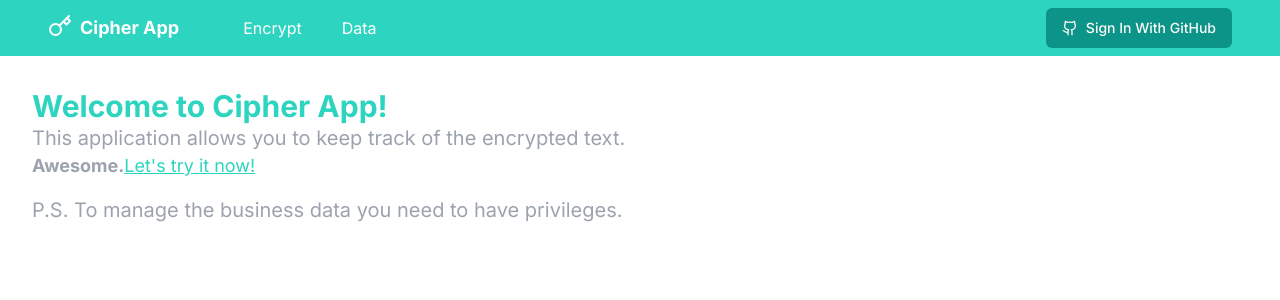
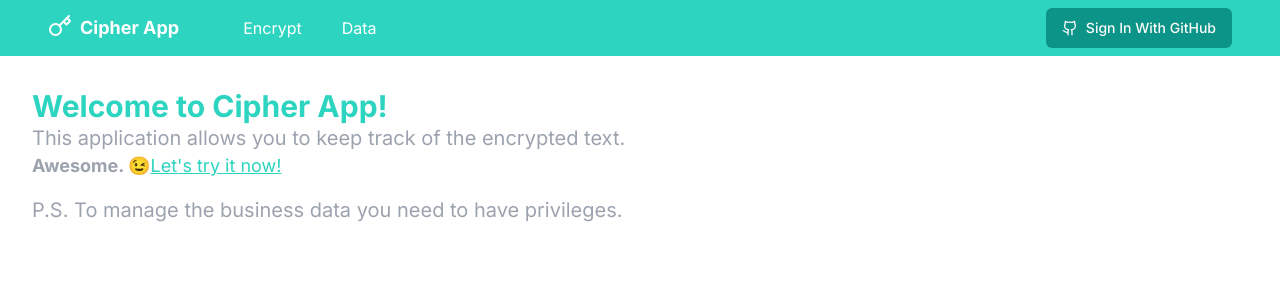
Before and after one commit to bobul/cipher-tracker, a Next.js app: page / in a window 1280 px wide. Shown: the top 300 px of the page. Built offline with nearby package versions, Linux system fonts and the light colour scheme; no server answers.

Commit message:
Fix linting issue

```diff
--- a/app/page.tsx
+++ b/app/page.tsx
@@ -10,9 +10,9 @@ export default function Home() {
         This application allows you to keep track of the encrypted text.
       </p>
       <p className="text-lg font-bold text-gray-400">
-        Awesome.
+        Awesome. 😉
         <Link href="/encrypt" className="text-teal-400 underline font-normal">
-          Let's try it now!
+          Let&apos;s try it now!
         </Link>
       </p>
       <p className="text-xl text-gray-400 mt-4">
```
